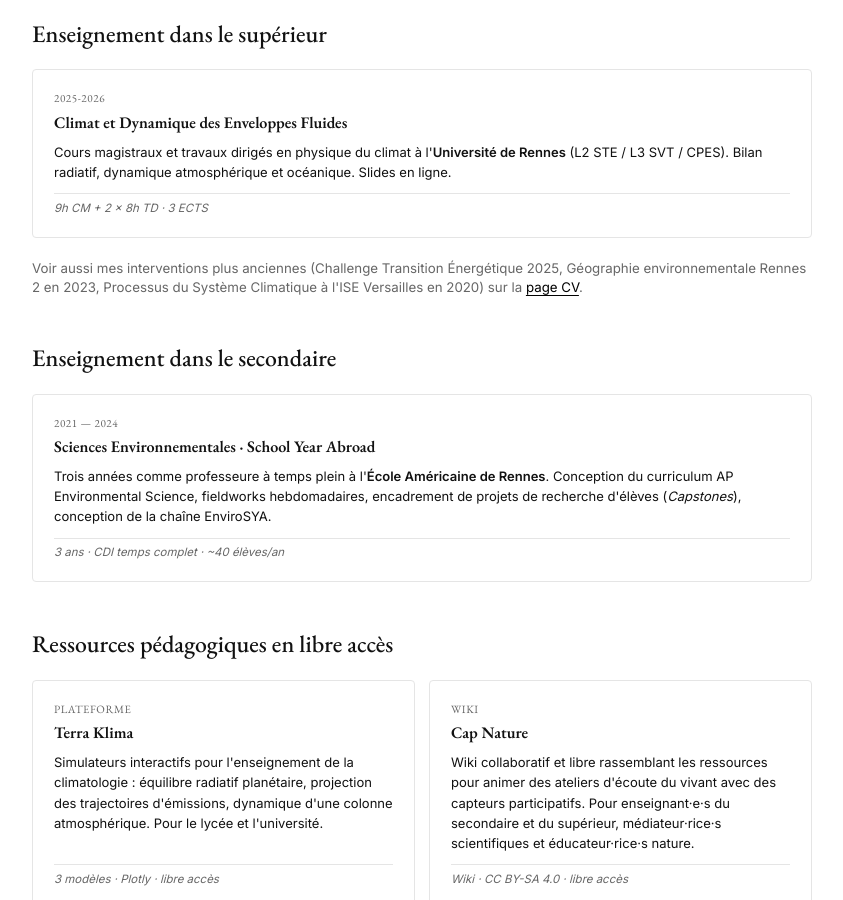
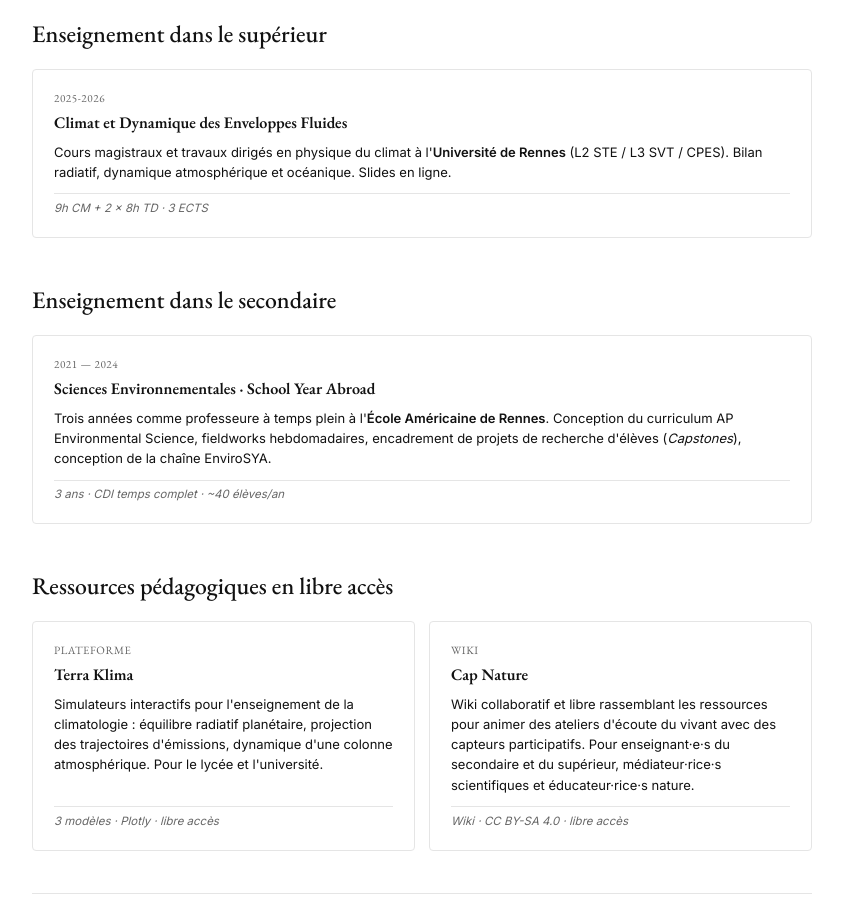
Before and after one commit to marieleapouliquen/marieleapouliquen.github.io, a Jekyll site: the page built from _pages/enseignement.md, in a window 1280 px wide and 900 px high, scrolled down 682 px. Shown: the whole window, without its empty margins (218-1061 px from the left). Built offline with Jekyll 4.4.1, drawn with Linux system fonts in a browser that asks for light colours.

Commit message:
Update enseignement.md

```diff
--- a/_pages/enseignement.md
+++ b/_pages/enseignement.md
@@ -27,10 +27,6 @@ Trois principes structurent mon approche :
     <span class="teaching-card-meta">9h CM + 2 × 8h TD · 3 ECTS</span>
   </a>
 </div>
-
-<p style="font-size: 0.95rem; color: var(--color-muted); margin-top: 1rem;">
-Voir aussi mes interventions plus anciennes (Challenge Transition Énergétique 2025, Géographie environnementale Rennes 2 en 2023, Processus du Système Climatique à l'ISE Versailles en 2020) sur la <a href="{{ '/cv/' | relative_url }}#enseignement-sup">page CV</a>.
-</p>
 
 ## Enseignement dans le secondaire
 
```
